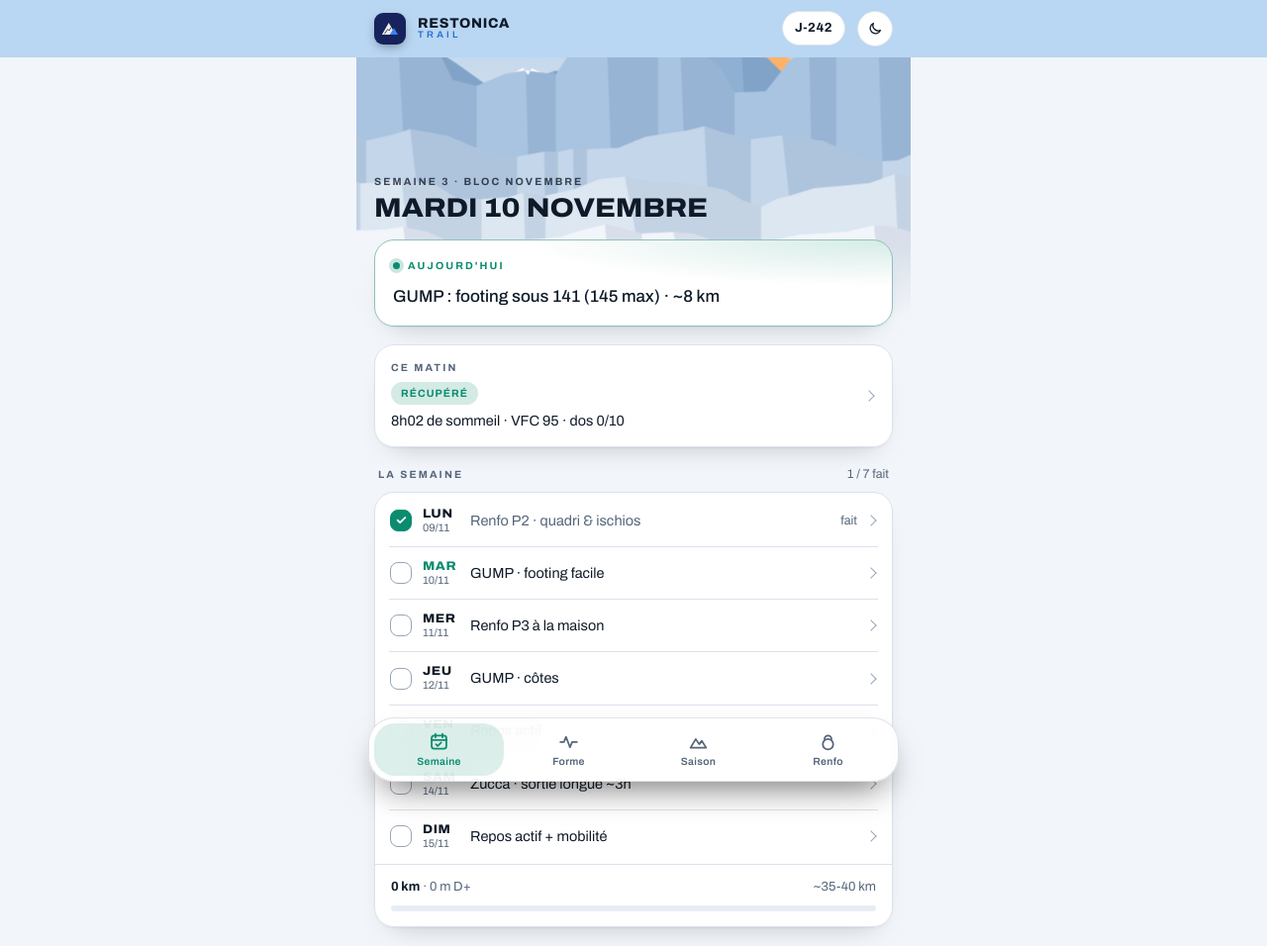
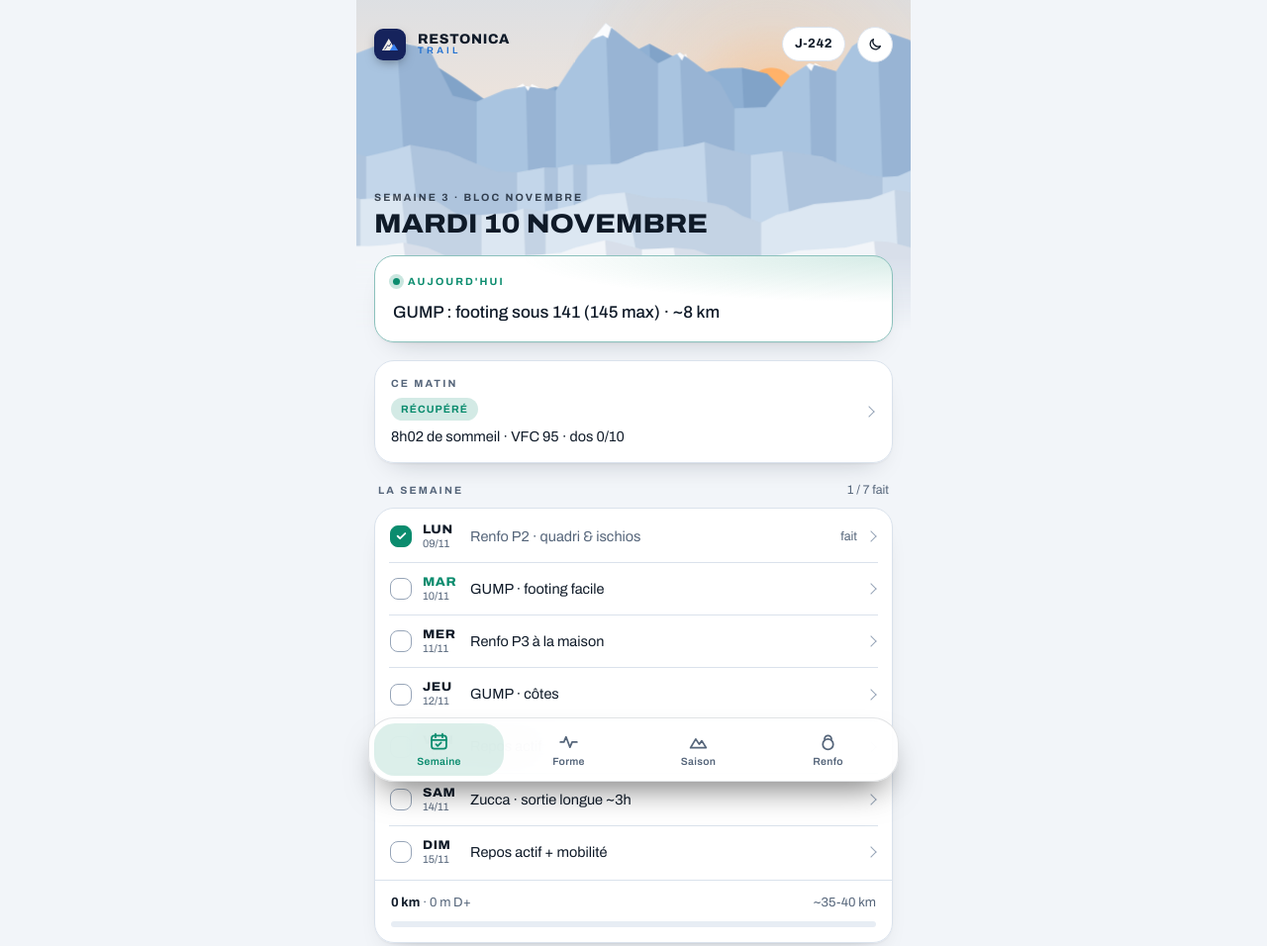
Before and after one commit to TomJDF/SUIVI-TRAIL, a plain HTML site: page index.html in a window 1280 px wide. Shown: the top 956 px of the page at 99% size. Drawn offline with Linux system fonts and the light colour scheme.

Commit message:
En-tête : plus de bande, descendu de 16 px sous la zone floutée par iOS
Co-Authored-By: Claude Opus 5.5 <noreply@anthropic.com>
Claude-Session: https://claude.ai/code/session_01MvwbsjovoZgLGZZex6hmz7

```diff
--- a/index.html
+++ b/index.html
@@ -53,9 +53,9 @@ button{font:inherit;color:inherit;background:none;border:0;padding:0;cursor:poin
 :focus-visible{outline:2px solid var(--p2);outline-offset:2px;border-radius:8px}
 
 /* En-tête : transparent sur le décor, givré dès qu'on défile */
-/* En-tête toujours plein, de la couleur du haut du ciel : sur iPhone, le système floute le haut de l'écran, et un flou sur une couleur unie ne se voit pas */
-.top{position:sticky;top:0;z-index:20;padding-top:env(safe-area-inset-top,0px);background:var(--sky-a);border-bottom:1px solid transparent}
-.top.solid{border-bottom-color:var(--line)}
+/* En-tête transparent sur le décor, descendu de 16 px sous la barre d'état : sur iPhone, le système floute le haut de l'écran */
+.top{position:sticky;top:0;z-index:20;padding-top:calc(env(safe-area-inset-top,0px) + 16px);border-bottom:1px solid transparent}
+.top.solid{background:var(--bg);border-bottom-color:var(--line)}
 .top-in{max-width:560px;margin:0 auto;display:flex;align-items:center;gap:12px;height:57px;padding:0 max(18px,env(safe-area-inset-right,0px)) 0 max(18px,env(safe-area-inset-left,0px))}
 .logo{width:32px;height:32px;border-radius:9px;flex:none;box-shadow:0 4px 12px -4px rgba(0,0,0,.5)}
 .brand{font-family:var(--display);font-weight:800;text-transform:uppercase;color:var(--ink);line-height:.95;font-size:14px;letter-spacing:.05em}
@@ -75,7 +75,7 @@ button{font:inherit;color:inherit;background:none;border:0;padding:0;cursor:poin
 .page{position:relative;max-width:560px;margin:0 auto;padding:16px max(18px,env(safe-area-inset-right,0px)) calc(env(safe-area-inset-bottom,0px) + 104px) max(18px,env(safe-area-inset-left,0px));display:flex;flex-direction:column;gap:18px}
 .page > :not(.hero){position:relative;z-index:1}
 .page.has-hero{padding-top:118px}
-.hero{position:absolute;left:0;right:0;top:calc(-58px - env(safe-area-inset-top,0px));height:calc(318px + env(safe-area-inset-top,0px));z-index:0;overflow:hidden;pointer-events:none;-webkit-mask-image:linear-gradient(#000 78%,transparent);mask-image:linear-gradient(#000 78%,transparent)}
+.hero{position:absolute;left:0;right:0;top:calc(-74px - env(safe-area-inset-top,0px));height:calc(334px + env(safe-area-inset-top,0px));z-index:0;overflow:hidden;pointer-events:none;-webkit-mask-image:linear-gradient(#000 78%,transparent);mask-image:linear-gradient(#000 78%,transparent)}
 .hero svg{position:absolute;inset:0;width:100%;height:100%;display:block}
 .page-h{display:flex;flex-direction:column;gap:5px}
 .eyebrow{margin:0;font-size:10.5px;font-weight:700;letter-spacing:.2em;text-transform:uppercase;color:var(--muted)}
@@ -408,7 +408,7 @@ function hero(kind, prog){
   if (kind === 'moon') sky = '<circle cx="212" cy="74" r="34" fill="url(#hg2)"/><circle cx="212" cy="74" r="10.5" fill="#F4F1E6"/><circle cx="216.5" cy="71" r="9" fill="var(--sky-b)" opacity=".92"/>';
   else sky = '<circle cx="' + (kind === 'trail' ? 96 : 292) + '" cy="168" r="150" fill="url(#hg)"/>' + (kind === 'sun' ? '<circle cx="292" cy="150" r="17" fill="var(--glow)" opacity=".95"/>' : '');
   return '<div class="hero" aria-hidden="true"><svg viewBox="0 0 390 318" preserveAspectRatio="xMidYMax slice"><defs>' +
-    '<linearGradient id="hs" x1="0" y1="0" x2="0" y2="1"><stop offset="0" stop-color="var(--sky-a)"/><stop offset=".44" stop-color="var(--sky-a)"/><stop offset=".86" stop-color="var(--sky-b)"/></linearGradient>' +
+    '<linearGradient id="hs" x1="0" y1="0" x2="0" y2="1"><stop offset="0" stop-color="var(--sky-a)"/><stop offset=".72" stop-color="var(--sky-b)"/></linearGradient>' +
     '<radialGradient id="hg"><stop offset="0" stop-color="var(--glow)" stop-opacity=".6"/><stop offset=".45" stop-color="var(--glow)" stop-opacity=".16"/><stop offset="1" stop-color="var(--glow)" stop-opacity="0"/></radialGradient>' +
     '<radialGradient id="hg2"><stop offset="0" stop-color="#fff" stop-opacity=".28"/><stop offset="1" stop-color="#fff" stop-opacity="0"/></radialGradient></defs>' +
     '<rect x="-30" y="-80" width="450" height="420" fill="url(#hs)"/><g style="opacity:var(--star)">' + stars + '</g><g class="ly" data-k=".42">' + sky + '</g>' +
--- a/sw.js
+++ b/sw.js
@@ -1,5 +1,5 @@
 // Hors ligne : la page et le renfo d'abord depuis le réseau (sans passer par le cache du navigateur, pour avoir tout de suite la dernière version), sinon depuis le cache.
-const C = 'saison-v35';
+const C = 'saison-v36';
 const FILES = ['./', 'index.html', 'plan.js', 'renfo.html', 'manifest.json', 'icon-192.png', 'icon-512.png', 'icon-180.png', 'logo.svg', 'fonts/archivo.woff2'];
 self.addEventListener('install', e => { e.waitUntil(caches.open(C).then(c => c.addAll(FILES))); self.skipWaiting(); });
 self.addEventListener('activate', e => { e.waitUntil(caches.keys().then(ks => Promise.all(ks.filter(k => k !== C).map(k => caches.delete(k))))); self.clients.claim(); });
```
